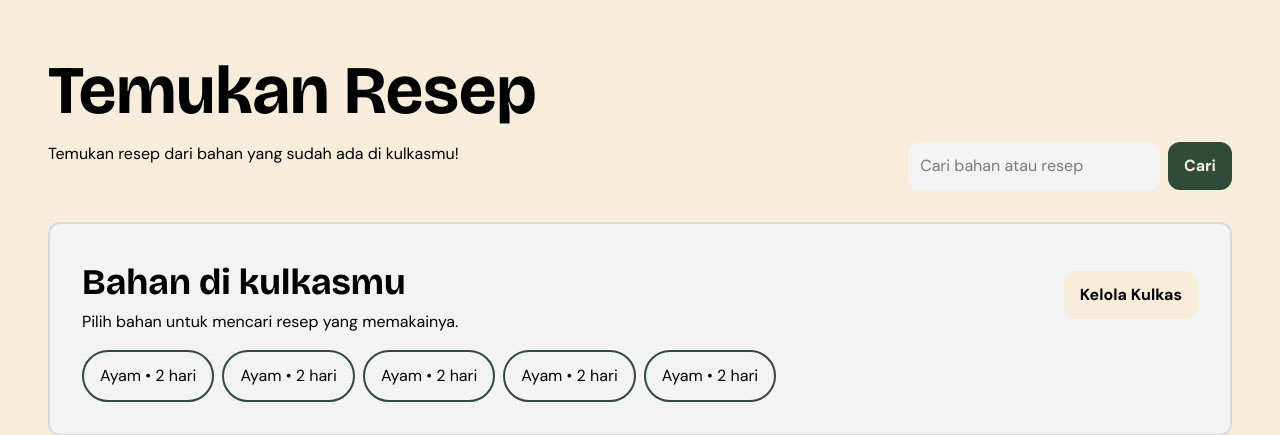
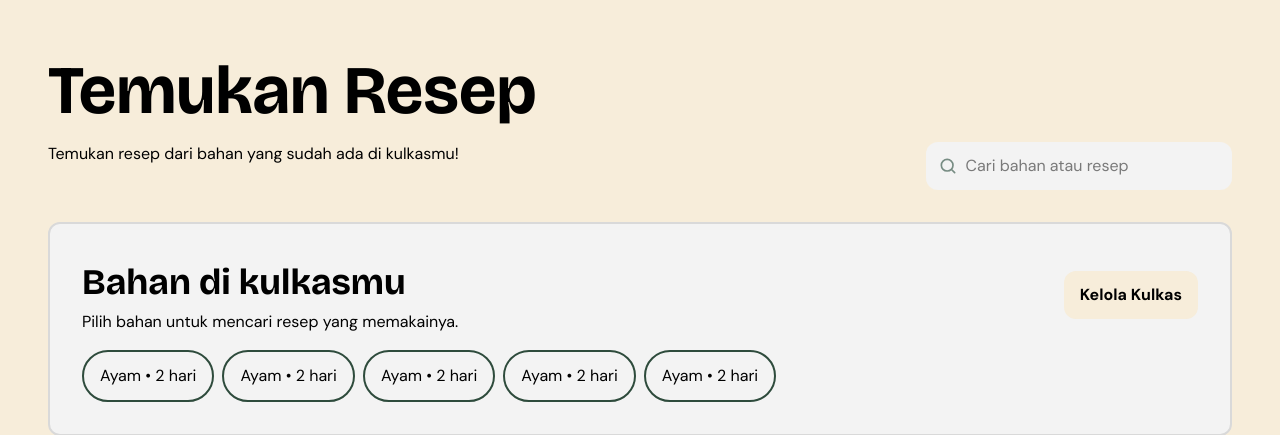
Before and after one commit to pbp-kelompok-f7/Habisin, a Django app: page /discovery/ in a window 1280 px wide. Shown: the part 73-508 px from the top of the page. Run offline with Django 5.2, Linux system fonts and the light colour scheme; some libraries are stand-ins or nearby versions.

Commit message:
style(discovery): remove the search button and add search icon

```diff
--- a/discovery/templates/discovery/index.html
+++ b/discovery/templates/discovery/index.html
@@ -12,16 +12,17 @@
   <div class="flex flex-row justify-between items-start w-full mb-8">
     <span>Temukan resep dari bahan yang sudah ada di kulkasmu!</span>
     <form id="recipe-search"
-          class="flex flex-row gap-2"
+          class="relative flex flex-row"
+          role="search"
           data-api-url="{% url 'discovery:recipes_api' %}"
           data-detail-url="{% url 'discovery:show_recipe_detail' 0 %}">
+      <svg class="pointer-events-none absolute left-3 top-1/2 h-5 w-5 -translate-y-1/2 text-muted" viewBox="0 0 24 24" fill="none" stroke="currentColor" stroke-width="2" stroke-linecap="round" stroke-linejoin="round" aria-hidden="true"><circle cx="11" cy="11" r="7"/><path d="m20 20-3.5-3.5"/></svg>
       <input type="search"
              name="recipe"
              placeholder="Cari bahan atau resep"
              aria-label="Cari bahan atau resep"
              autocomplete="off"
-             class="w-[23ch] rounded-xl p-3 bg-background-white">
-      <button class="rounded-xl px-4 py-3 bg-brand-green text-background font-bold" type="submit">Cari</button>
+             class="w-[28ch] rounded-xl p-3 pl-10 bg-background-white">
     </form>
   </div>
   <section class="flex flex-col p-8 gap-4 rounded-xl bg-background-white border-2 border-border-color mb-8">
--- a/theme/static/css/dist/styles.css
+++ b/theme/static/css/dist/styles.css
@@ -435,6 +435,9 @@
   .w-\[23ch\] {
     width: 23ch;
   }
+  .w-\[28ch\] {
+    width: 28ch;
+  }
   .w-auto {
     width: auto;
   }
@@ -754,6 +757,9 @@
   }
   .pl-9 {
     padding-left: calc(var(--spacing) * 9);
+  }
+  .pl-10 {
+    padding-left: calc(var(--spacing) * 10);
   }
   .pl-14 {
     padding-left: calc(var(--spacing) * 14);
```
